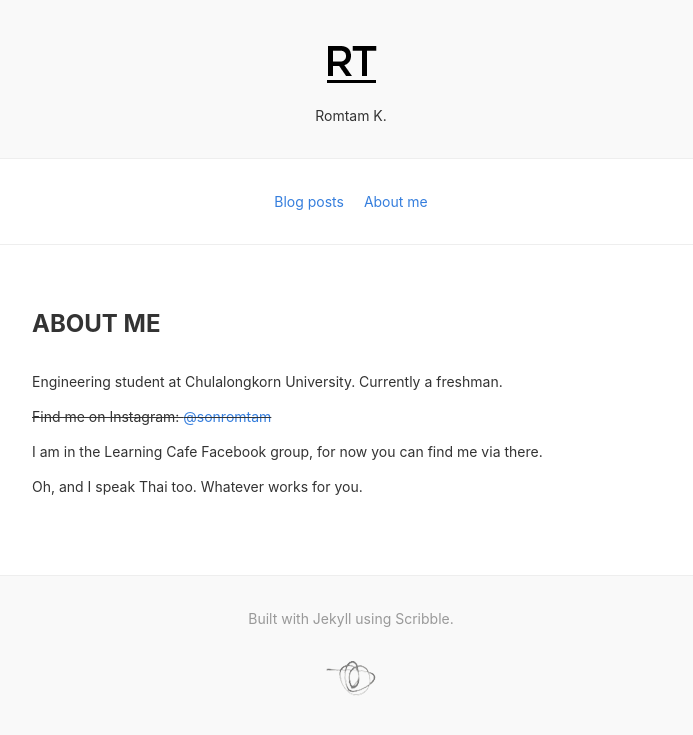
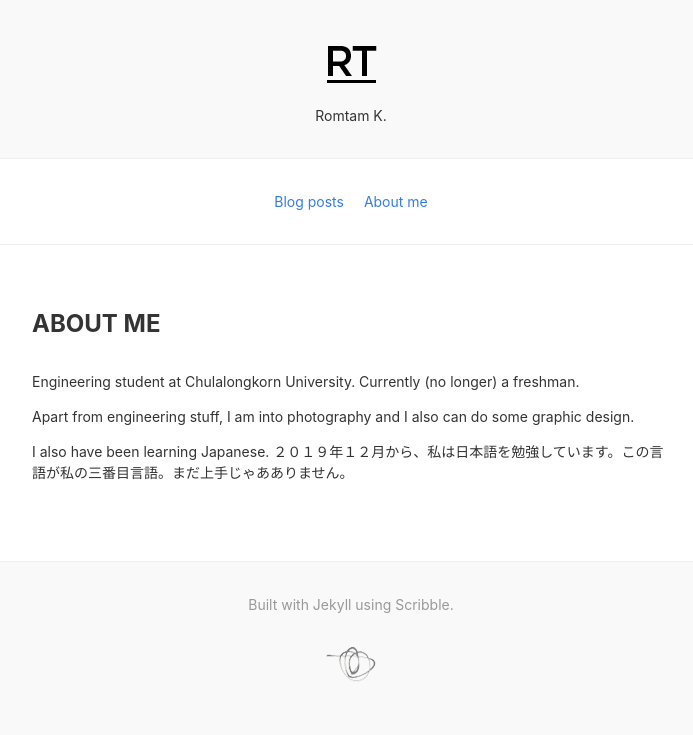
Before and after one commit to Romtam/romtam.github.io, a Jekyll site: the page built from about.md, in a window 1280 px wide. Shown: the top 735 px of the page, without its empty margins (289-982 px from the left). Built offline with Jekyll 4.4.1, drawn with Linux system fonts in a browser that asks for light colours; nearby versions of some CDN libraries.

Commit message:
update about page

```diff
--- a/about.md
+++ b/about.md
@@ -2,10 +2,8 @@
 title: About me
 ---
 
-Engineering student at Chulalongkorn University. Currently a freshman.
+Engineering student at Chulalongkorn University. Currently (no longer) a freshman.
 
-~~Find me on Instagram: [@sonromtam](https://instagram.com/sonromtam)~~
+Apart from engineering stuff, I am into photography and I also can do some graphic design.
 
-I am in the Learning Cafe Facebook group, for now you can find me via there.
-
-Oh, and I speak Thai too. Whatever works for you.
+I also have been learning Japanese. ２０１９年１２月から、私は日本語を勉強しています。この言語が私の三番目言語。まだ上手じゃあありません。
```
